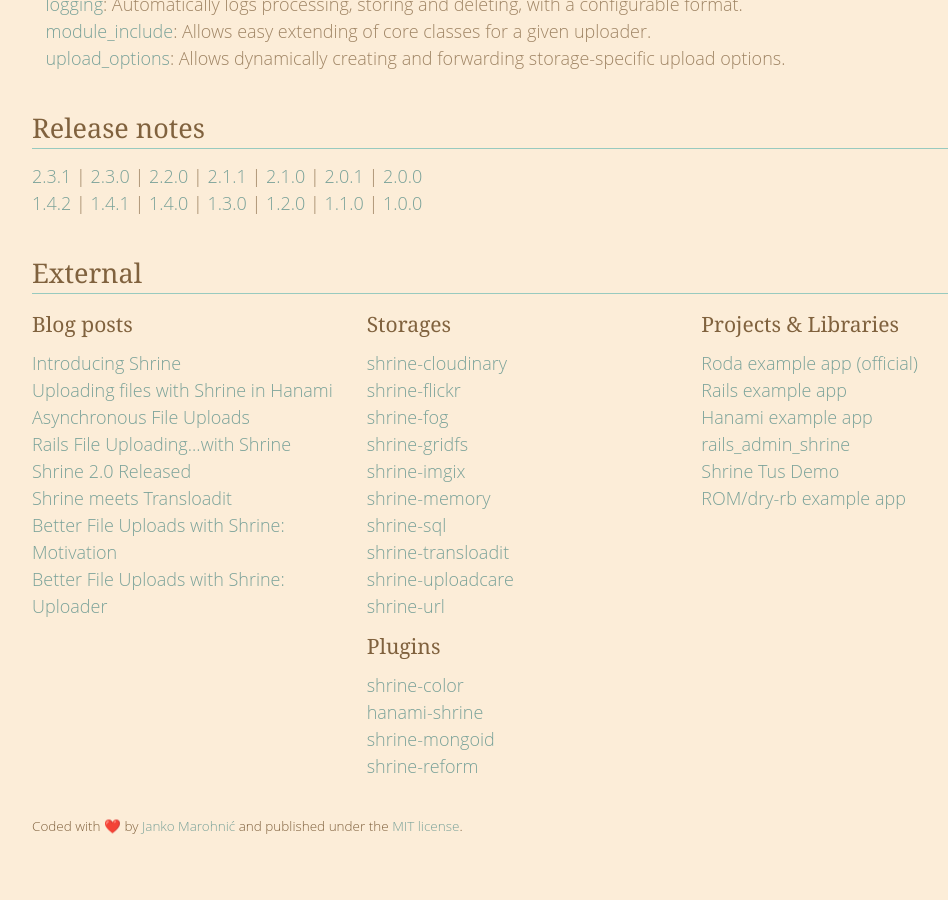
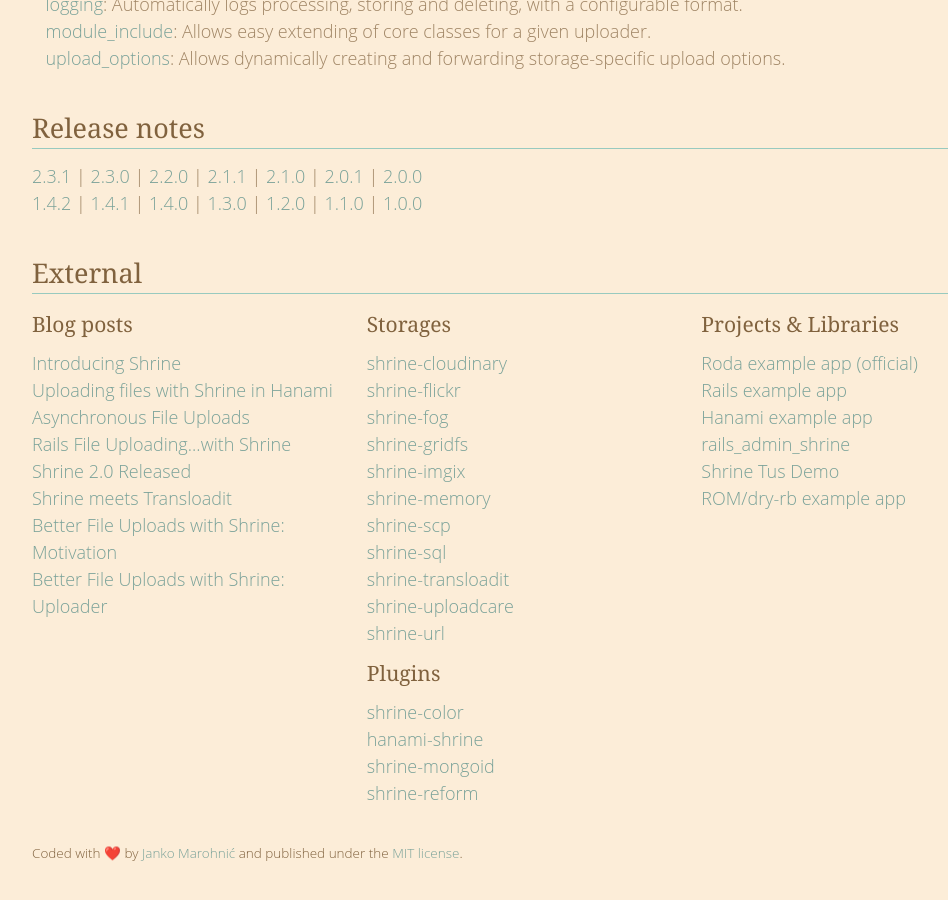
Before and after one commit to avinashcodeer/Romenics, a Jekyll site: the page built from www/index.html, in a window 1280 px wide and 900 px high, scrolled down 1730 px. Shown: the whole window, without its empty margins (106-1054 px from the left). Built offline with Jekyll 4.4.1, drawn with Linux system fonts in a browser that asks for light colours; emoji names are drawn with the system emoji font; before the commit the page ends 2603 px from its top, so only the background shows below that.

Commit message:
Add shrine-scp to the website

```diff
--- a/www/_data/external.yml
+++ b/www/_data/external.yml
@@ -49,6 +49,9 @@
         name: shrine-memory
         url: https://github.com/janko-m/shrine-memory
       -
+        name: shrine-scp
+        url: https://github.com/jordanandree/shrine-scp
+      -
         name: shrine-sql
         url: https://github.com/janko-m/shrine-sql
       -
```
